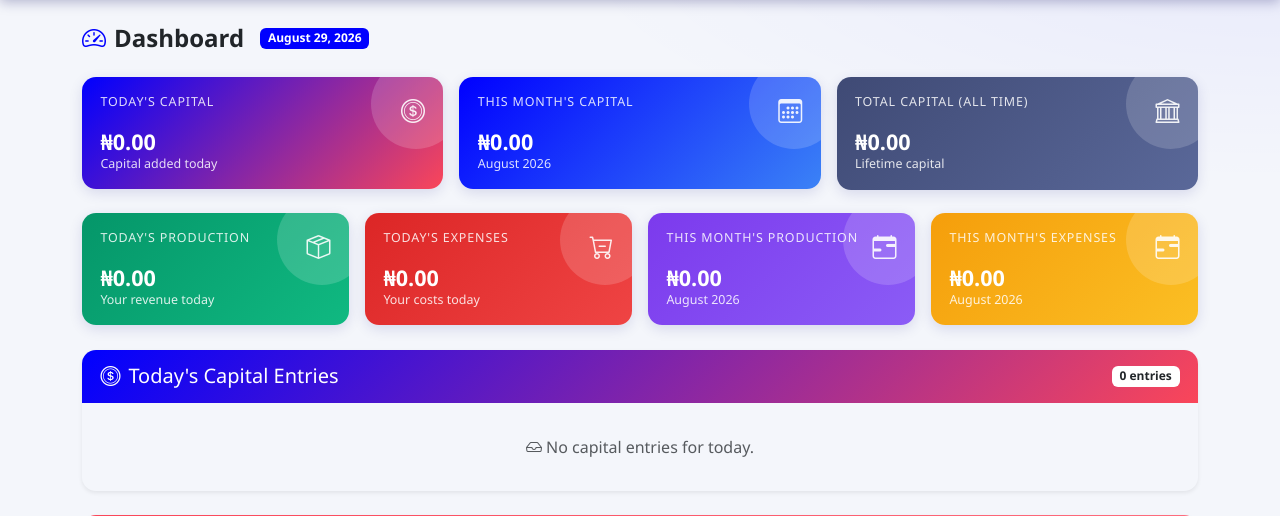
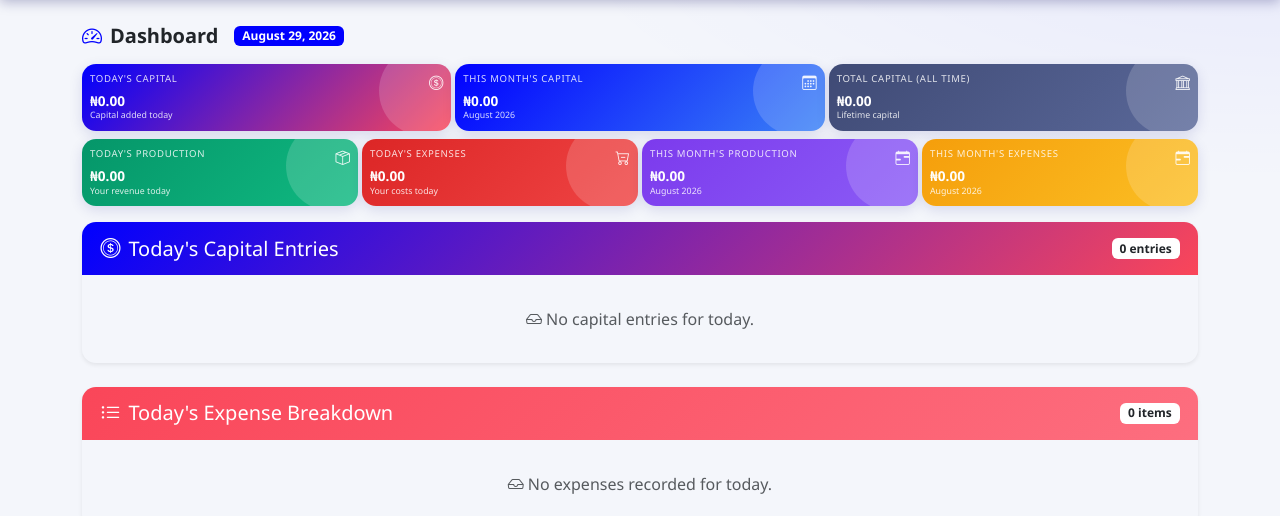
Before and after one commit to Hasyakb/Go_fresh, a Flask app: page /dashboard in a window 1280 px wide. Shown: the part 58-574 px from the top of the page. Run offline with Flask 3, Linux system fonts and the light colour scheme; a user stored in the database is signed in; some libraries are stand-ins or nearby versions.

Commit message:
Resize dashboard stat cards to very small size

```diff
--- a/templates/dashboard.html
+++ b/templates/dashboard.html
@@ -3,87 +3,87 @@
 {% block title %}Dashboard - {{ business.name }} Record Book{% endblock %}
 
 {% block content %}
-<div class="d-flex align-items-center mb-4">
-    <h4 class="fw-bold mb-0">
+<div class="d-flex align-items-center mb-3">
+    <h5 class="fw-bold mb-0">
         <i class="bi bi-speedometer2 me-2 text-primary"></i>Dashboard
-    </h4>
+    </h5>
     <span class="badge bg-primary ms-3">{{ today.strftime('%B %d, %Y') }}</span>
 </div>
 
-<!-- ===== CAPITAL STAT CARDS (Global - Same for all users) ===== -->
-<div class="row g-3 mb-4">
+<!-- ===== CAPITAL STAT CARDS - VERY SMALL ===== -->
+<div class="row g-1 mb-2">
     <div class="col-md-4 col-sm-12">
-        <div class="stat-card stat-blue">
+        <div class="stat-card stat-blue p-2">
             <div class="d-flex justify-content-between align-items-start">
-                <span class="stat-label">Today's Capital</span>
-                <i class="bi bi-coin stat-icon"></i>
+                <span class="stat-label" style="font-size: 0.6rem;">Today's Capital</span>
+                <i class="bi bi-coin stat-icon" style="font-size: 0.9rem;"></i>
             </div>
-            <div class="stat-value">&#8358;{{ "{:,.2f}".format(total_capital_today) }}</div>
-            <div class="stat-sub">Capital added today</div>
+            <div class="stat-value" style="font-size: 0.85rem; font-weight: 600;">&#8358;{{ "{:,.2f}".format(total_capital_today) }}</div>
+            <div class="stat-sub" style="font-size: 0.55rem;">Capital added today</div>
         </div>
     </div>
     <div class="col-md-4 col-sm-12">
-        <div class="stat-card stat-royal">
+        <div class="stat-card stat-royal p-2">
             <div class="d-flex justify-content-between align-items-start">
-                <span class="stat-label">This Month's Capital</span>
-                <i class="bi bi-calendar3 stat-icon"></i>
+                <span class="stat-label" style="font-size: 0.6rem;">This Month's Capital</span>
+                <i class="bi bi-calendar3 stat-icon" style="font-size: 0.9rem;"></i>
             </div>
-            <div class="stat-value">&#8358;{{ "{:,.2f}".format(total_capital_month) }}</div>
-            <div class="stat-sub">{{ today.strftime('%B %Y') }}</div>
+            <div class="stat-value" style="font-size: 0.85rem; font-weight: 600;">&#8358;{{ "{:,.2f}".format(total_capital_month) }}</div>
+            <div class="stat-sub" style="font-size: 0.55rem;">{{ today.strftime('%B %Y') }}</div>
         </div>
     </div>
     <div class="col-md-4 col-sm-12">
-        <div class="stat-card stat-slate">
+        <div class="stat-card stat-slate p-2">
             <div class="d-flex justify-content-between align-items-start">
-                <span class="stat-label">Total Capital (All Time)</span>
-                <i class="bi bi-bank stat-icon"></i>
+                <span class="stat-label" style="font-size: 0.6rem;">Total Capital (All Time)</span>
+                <i class="bi bi-bank stat-icon" style="font-size: 0.9rem;"></i>
             </div>
-            <div class="stat-value">&#8358;{{ "{:,.2f}".format(total_capital_all_time) }}</div>
-            <div class="stat-sub">Lifetime capital</div>
+            <div class="stat-value" style="font-size: 0.85rem; font-weight: 600;">&#8358;{{ "{:,.2f}".format(total_capital_all_time) }}</div>
+            <div class="stat-sub" style="font-size: 0.55rem;">Lifetime capital</div>
         </div>
     </div>
 </div>
 
-<!-- ===== PRODUCTION & EXPENSE STATS (User-specific) ===== -->
-<div class="row g-3 mb-4">
+<!-- ===== PRODUCTION & EXPENSE STATS - VERY SMALL ===== -->
+<div class="row g-1 mb-3">
     <div class="col-md-3 col-sm-6">
-        <div class="stat-card" style="background: linear-gradient(135deg, #059669, #10b981);">
+        <div class="stat-card p-2" style="background: linear-gradient(135deg, #059669, #10b981);">
             <div class="d-flex justify-content-between align-items-start">
-                <span class="stat-label">Today's Production</span>
-                <i class="bi bi-box-seam stat-icon"></i>
+                <span class="stat-label" style="font-size: 0.6rem;">Today's Production</span>
+                <i class="bi bi-box-seam stat-icon" style="font-size: 0.9rem;"></i>
             </div>
-            <div class="stat-value">&#8358;{{ "{:,.2f}".format(total_production_today) }}</div>
-            <div class="stat-sub">Your revenue today</div>
+            <div class="stat-value" style="font-size: 0.85rem; font-weight: 600;">&#8358;{{ "{:,.2f}".format(total_production_today) }}</div>
+            <div class="stat-sub" style="font-size: 0.55rem;">Your revenue today</div>
         </div>
     </div>
     <div class="col-md-3 col-sm-6">
-        <div class="stat-card" style="background: linear-gradient(135deg, #dc2626, #ef4444);">
+        <div class="stat-card p-2" style="background: linear-gradient(135deg, #dc2626, #ef4444);">
             <div class="d-flex justify-content-between align-items-start">
-                <span class="stat-label">Today's Expenses</span>
-                <i class="bi bi-cart-dash stat-icon"></i>
+                <span class="stat-label" style="font-size: 0.6rem;">Today's Expenses</span>
+                <i class="bi bi-cart-dash stat-icon" style="font-size: 0.9rem;"></i>
             </div>
-            <div class="stat-value">&#8358;{{ "{:,.2f}".format(total_expense_today) }}</div>
-            <div class="stat-sub">Your costs today</div>
+            <div class="stat-value" style="font-size: 0.85rem; font-weight: 600;">&#8358;{{ "{:,.2f}".format(total_expense_today) }}</div>
+            <div class="stat-sub" style="font-size: 0.55rem;">Your costs today</div>
         </div>
     </div>
     <div class="col-md-3 col-sm-6">
-        <div class="stat-card" style="background: linear-gradient(135deg, #7c3aed, #8b5cf6);">
+        <div class="stat-card p-2" style="background: linear-gradient(135deg, #7c3aed, #8b5cf6);">
             <div class="d-flex justify-content-between align-items-start">
-                <span class="stat-label">This Month's Production</span>
-                <i class="bi bi-calendar-range stat-icon"></i>
+                <span class="stat-label" style="font-size: 0.6rem;">This Month's Production</span>
+                <i class="bi bi-calendar-range stat-icon" style="font-size: 0.9rem;"></i>
             </div>
-            <div class="stat-value">&#8358;{{ "{:,.2f}".format(total_production_month) }}</div>
-            <div class="stat-sub">{{ today.strftime('%B %Y') }}</div>
+            <div class="stat-value" style="font-size: 0.85rem; font-weight: 600;">&#8358;{{ "{:,.2f}".format(total_production_month) }}</div>
+            <div class="stat-sub" style="font-size: 0.55rem;">{{ today.strftime('%B %Y') }}</div>
         </div>
     </div>
     <div class="col-md-3 col-sm-6">
-        <div class="stat-card" style="background: linear-gradient(135deg, #f59e0b, #fbbf24);">
+        <div class="stat-card p-2" style="background: linear-gradient(135deg, #f59e0b, #fbbf24);">
             <div class="d-flex justify-content-between align-items-start">
-                <span class="stat-label">This Month's Expenses</span>
-                <i class="bi bi-calendar-range stat-icon"></i>
+                <span class="stat-label" style="font-size: 0.6rem;">This Month's Expenses</span>
+                <i class="bi bi-calendar-range stat-icon" style="font-size: 0.9rem;"></i>
             </div>
-            <div class="stat-value">&#8358;{{ "{:,.2f}".format(total_expense_month) }}</div>
-            <div class="stat-sub">{{ today.strftime('%B %Y') }}</div>
+            <div class="stat-value" style="font-size: 0.85rem; font-weight: 600;">&#8358;{{ "{:,.2f}".format(total_expense_month) }}</div>
+            <div class="stat-sub" style="font-size: 0.55rem;">{{ today.strftime('%B %Y') }}</div>
         </div>
     </div>
 </div>
```
